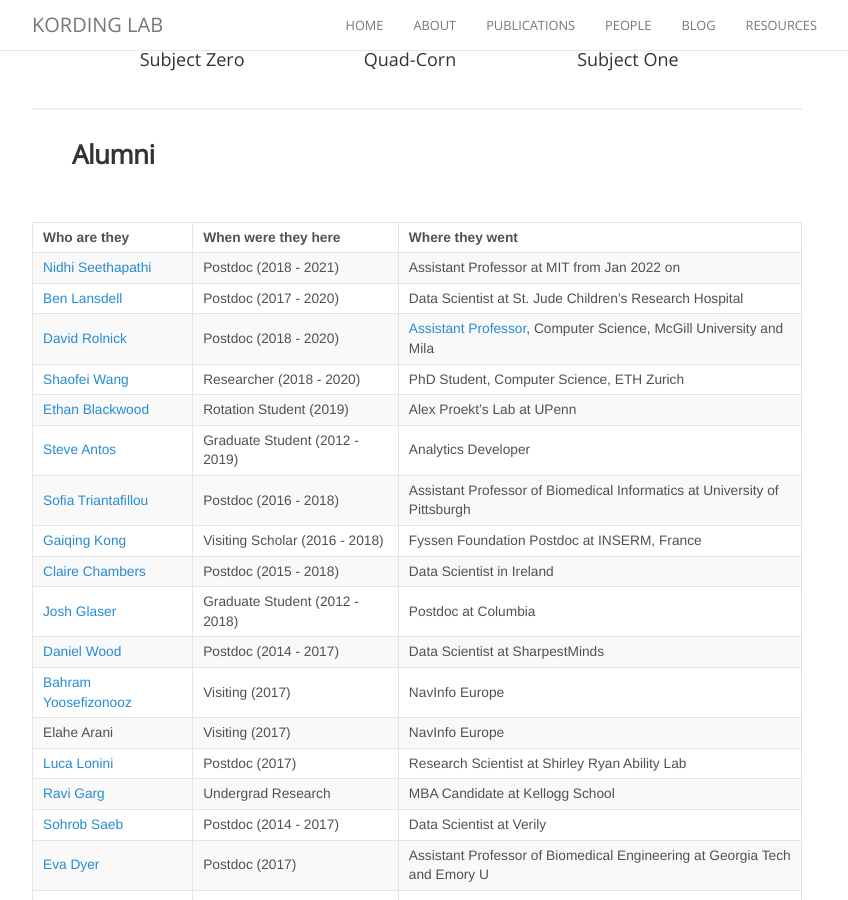
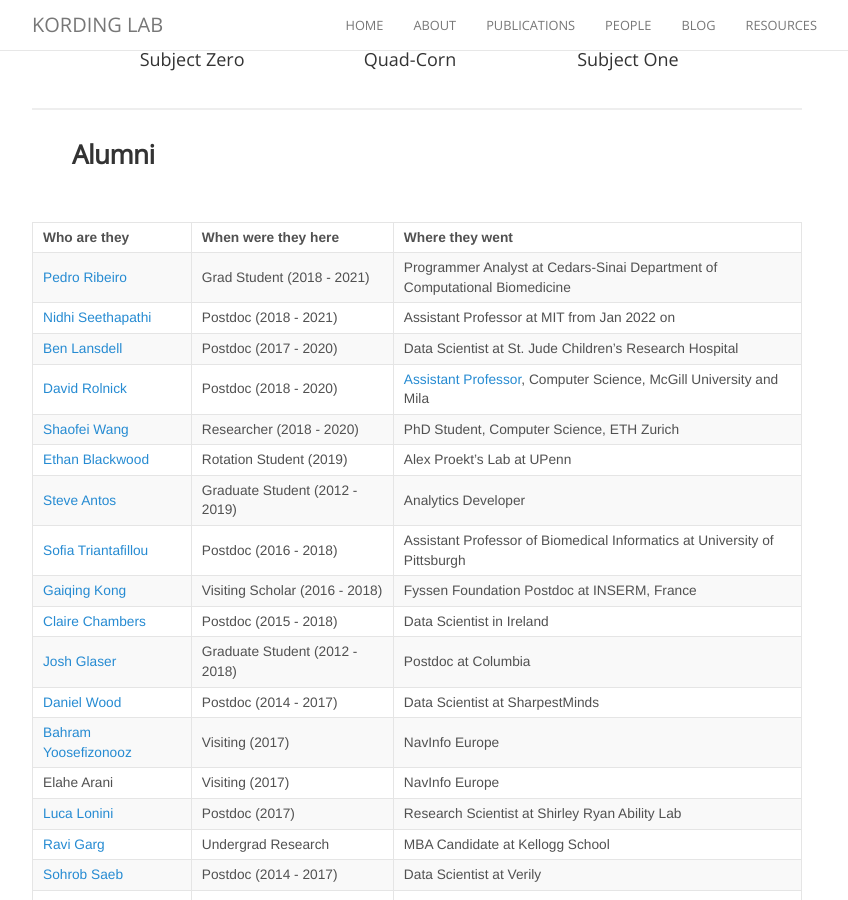
Before and after one commit to KordingLab/KordingLab.github.io, a Jekyll site: the page built from people.md, in a window 1280 px wide and 900 px high, scrolled down 2565 px. Shown: the whole window, without its empty margins (223-1071 px from the left). Built offline with Jekyll 4.4.1, drawn with Linux system fonts in a browser that asks for light colours; nearby versions of some CDN libraries; comment, search, counter and statistics services are not loaded.

Commit message:
added pedro

```diff
--- a/people.md
+++ b/people.md
@@ -58,6 +58,7 @@
 
 | Who are they | When were they here | Where they went |
 | :------------- |:-------------| :-----------|
+| [Pedro Ribeiro](https://www.linkedin.com/in/pedro-ribeiro/) | Grad Student (2018 - 2021) | Programmer Analyst at Cedars-Sinai Department of Computational Biomedicine|
 [Nidhi Seethapathi](https://www.seethapathilab.org) | Postdoc (2018 - 2021) | Assistant Professor at MIT from Jan 2022 on |
 | [Ben Lansdell](http://benlansdell.github.io) | Postdoc (2017 - 2020) | Data Scientist at St. Jude Children's Research Hospital |
 | [David Rolnick](http://kordinglab.com/people/david_rolnick/index.html) | Postdoc (2018 - 2020) | [Assistant Professor](http://www.davidrolnick.com), Computer Science, McGill University and Mila |
```
